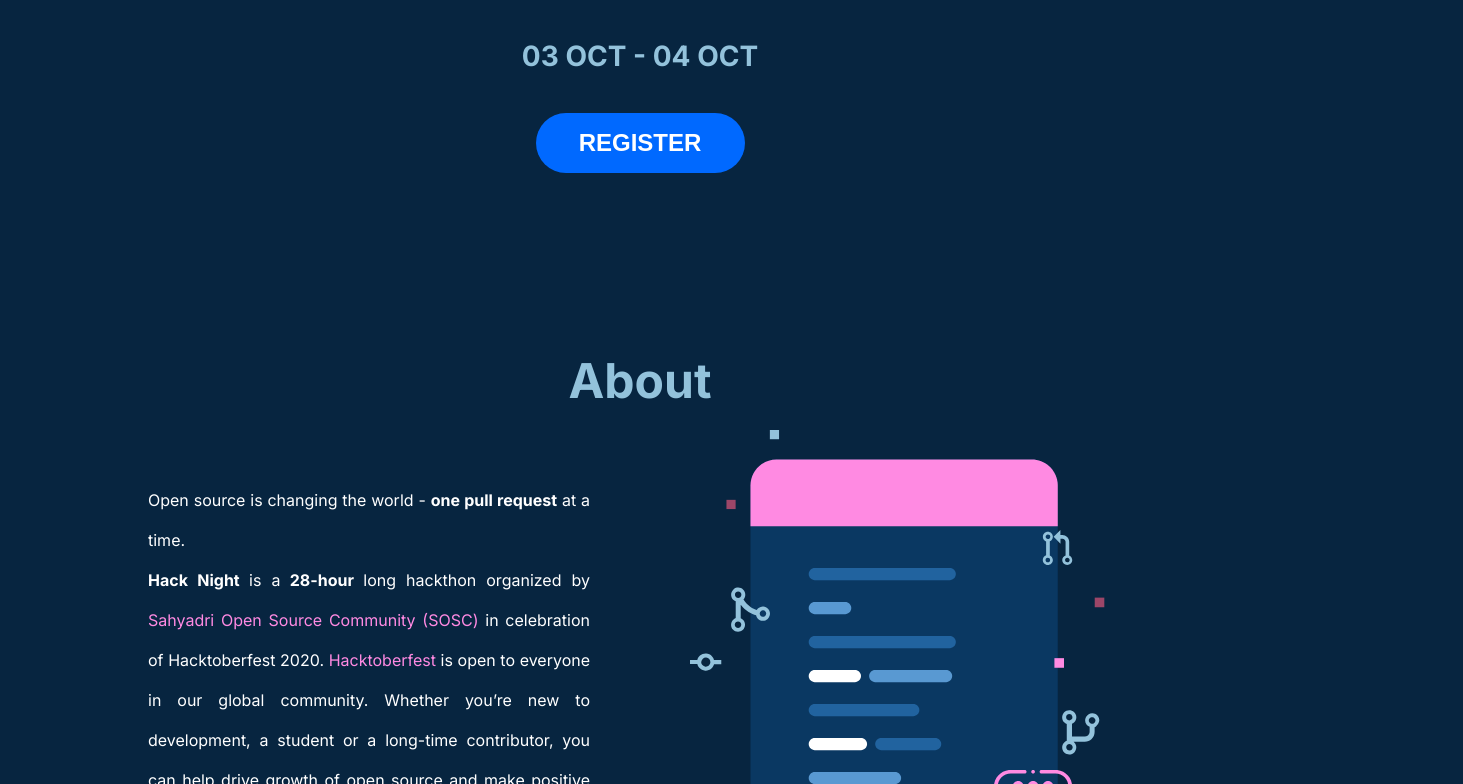
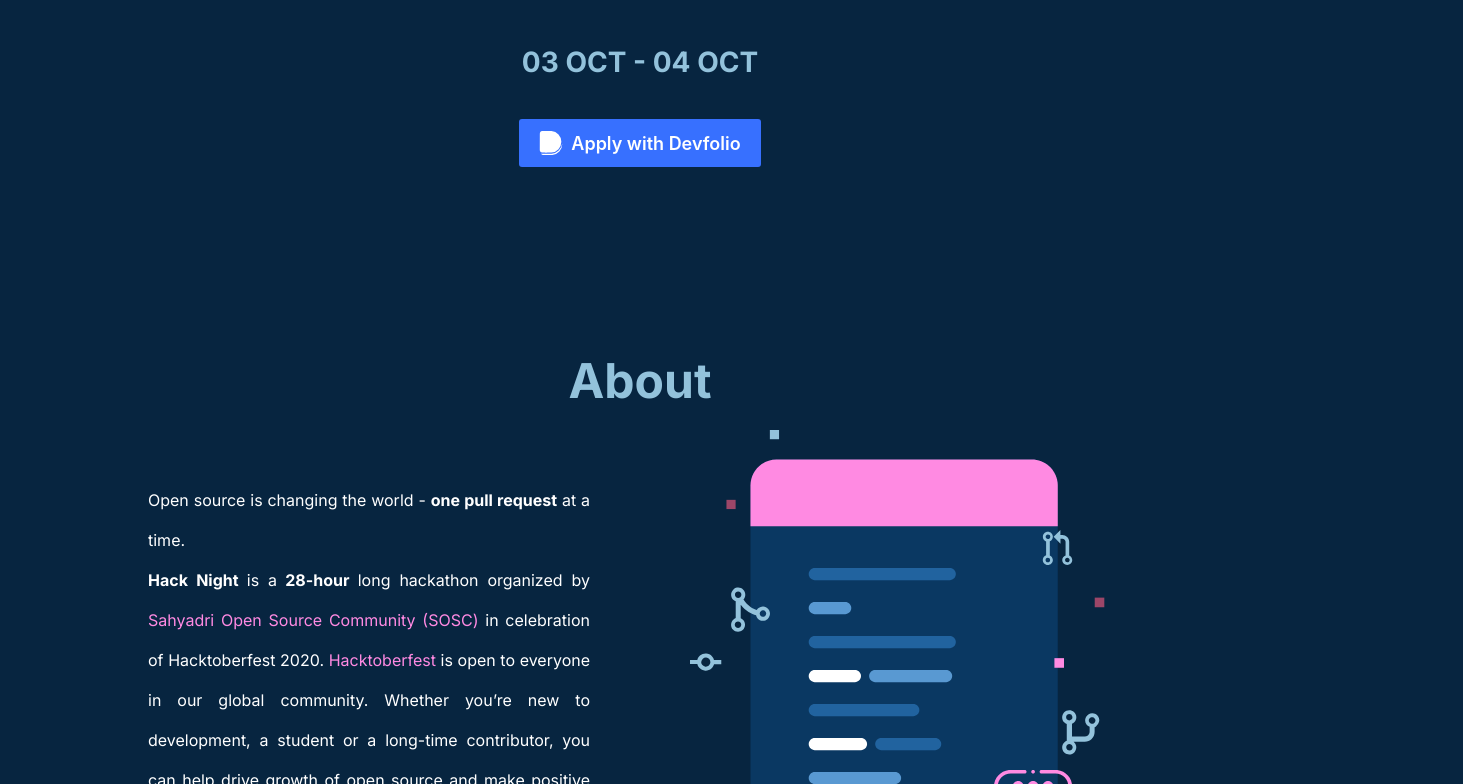
Before and after one commit to ambx/sosc-hacknight, a React (Create React App) app: page / in a window 1280 px wide. Shown: the part 536-1320 px from the top of the page, 1463 px wide, since content can reach past the window. Built offline with nearby package versions, Linux system fonts and the light colour scheme.

Commit message:
integrated apply with devfolio button

```diff
--- a/src/components/about/index.jsx
+++ b/src/components/about/index.jsx
@@ -14,7 +14,7 @@
                 <span className={styles.boldText}>Hack Night </span>
                  is a
                  <span className={styles.boldText}> 28-hour </span>
-                  long hackthon organized by
+                  long hackathon organized by
                    <a  href="https://sosc.org.in/"> Sahyadri Open Source Community (SOSC) </a>
                    in celebration of Hacktoberfest 2020.
                    <a  href="https://hacktoberfest.digitalocean.com/"> Hacktoberfest </a>
--- a/src/components/about/styles.module.scss
+++ b/src/components/about/styles.module.scss
@@ -2,11 +2,15 @@
 @import "../../styles/mixins";
 
 .main{
-    margin: 0 auto;
     margin-top: 100px;
     max-width: 1400px;
     color: white;
     padding: 20px 10%;
+
+    @include respond-below(sm){
+        padding: 20px 5%;
+    }
+
     h1{
         color: $accent_blue;
         font-weight: bolder;
--- a/src/components/landing/index.js
+++ b/src/components/landing/index.js
@@ -1,15 +1,34 @@
 import React from "react";
 import styles from "./styles.module.scss";
 
-function Hero() {
-  return (
-    <div className={styles.hero}>
+class Hero extends React.Component {
+  componentDidMount = () => {
+    window.onload = this.loadApplyNowScript();
+  };
+
+  loadApplyNowScript = () => {
+    const script = document.createElement('script');
+    script.src = 'https://apply.devfolio.co';
+    script.async = true;
+    document.body.appendChild(script);
+
+    script.onload = this.handleLoad;
+  };
+
+  handleLoad = () => {
+    new window.Devfolio({ key: 'sosc', buttonSelector: '#devfolio-apply-now' });
+  };
+
+  render (){
+     return (
+      <div className={styles.hero}>
       <img src={require("../../assets/Logo.svg")} alt="" />
       <h1>Hacknight</h1>
       <p>03 OCT - 04 OCT </p>
-      <button type="submit">Register</button>
+         <button id="devfolio-apply-now" className={styles.devfolio}><svg className="logo" xmlns="http://www.w3.org/2000/svg" fill="#fff"viewBox="0 0 115.46 123.46" ><path d="M115.46 68a55.43 55.43 0 0 1-50.85 55.11S28.12 124 16 123a12.6 12.6 0 0 1-10.09-7.5 15.85 15.85 0 0 0 5.36 1.5c4 .34 10.72.51 20.13.51 13.82 0 28.84-.38 29-.38h.26a60.14 60.14 0 0 0 54.72-52.47c.05 1.05.08 2.18.08 3.34z" /><path d="M110.93 55.87A55.43 55.43 0 0 1 60.08 111s-36.48.92-48.58-.12C5 110.29.15 104.22 0 97.52l.2-83.84C.38 7 5.26.94 11.76.41c12.11-1 48.59.12 48.59.12a55.41 55.41 0 0 1 50.58 55.34z"/></svg>Apply with Devfolio</button>
+
     </div>
   );
 }
-
+}
 export default Hero;
--- a/src/components/landing/styles.module.scss
+++ b/src/components/landing/styles.module.scss
@@ -35,26 +35,36 @@
     }
   }
 
-  button {
+  .devfolio {
+    -ms-flex-align: center;
+    -webkit-box-align: center;
+    align-items: center;
+    background-color: #3770FF;
+    border-radius: 3px;
+    border: none;
+    color: #FFFFFF;
+    cursor: pointer;
+    display: -ms-flexbox;
+    display: -webkit-box;
+    display: flex;
+    font-family: -apple-system, BlinkMacSystemFont, 'Segoe UI', Helvetica, Arial, sans-serif, 'Apple Color Emoji', 'Segoe UI Emoji', 'Segoe UI Symbol';
+    font-size: 18px;
+    font-weight: 600;
+    padding: 12px 20px;
+    text-align: center;
     margin-top: 40px;
-    text-transform: uppercase;
-    font-weight: bold;
-    font-size: 1.5rem;
-    background: $button;
-    border-radius: 100px;
-    height: 60px;
-    width: 209px;
-    color: white;
-    transition: all 0.3s ease 0s;
+    svg{
+      height:24px;
+      width:24px;
+      margin-right:8px;
+    }
+}
 
-    @include respond-below(sm) {
-      margin-top: 20px;
-    }
-  }
-  button:hover {
-    background: $accent_pink;
-    cursor: pointer;
-  }
+
+
+.devfolio:hover {
+    background-color: #2954BF !important;
+}
 
   img {
     height: 250px;
--- a/src/components/prizes/index.jsx
+++ b/src/components/prizes/index.jsx
@@ -8,12 +8,12 @@
       <div className={styles.content}>
 
         <div className={styles.prizeCard}>
-          <h1 className-={styles.amount}>₹ 20,000</h1>
+          <h1 className={styles.amount}>₹ 20,000</h1>
           <p className={styles.position}>1st Prize</p>
         </div>
 
         <div className={styles.prizeCard}>
-          <h1 className-={styles.amount}>₹ 10,000</h1>
+          <h1 className={styles.amount}>₹ 10,000</h1>
           <p className={styles.position}>Runner Up</p>
         </div>
       </div>
--- a/src/components/sponsors/styles.module.scss
+++ b/src/components/sponsors/styles.module.scss
@@ -35,15 +35,17 @@
 
     li{
         list-style: none;
+        align-self: center;
         padding: 20px;
         a{
             img{
-                height: 70px;
+                width: 150px;
                 @include respond-below (md){
-                    height: 50px;
+                    width: 80px;
                 }
             }
     }
 
     }
+
 }
```
Also changed, not shown: src/assets/sponsors/portis.png.
